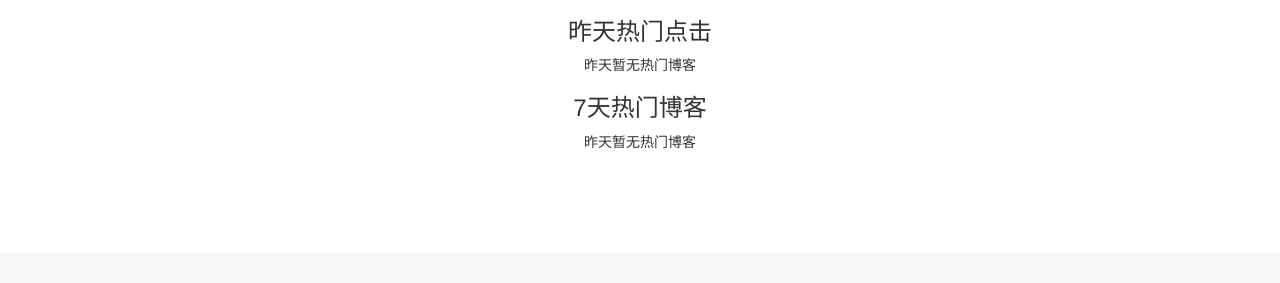
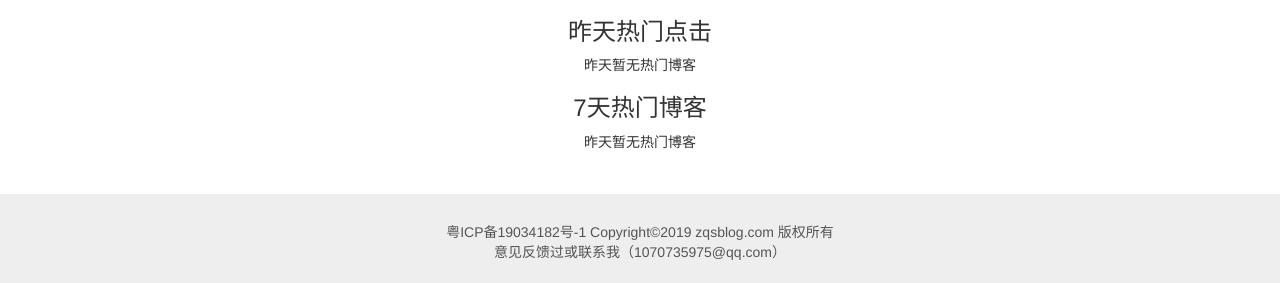
Before and after one commit to zqs9703/mysite, a Django app: page / in a window 1280 px wide. Shown: the part 547-830 px from the top of the page. Before the commit the page ends 696 px from the top, so only its background shows below. Run offline with Django 3.2, Linux system fonts and the light colour scheme; data comes from the database, SQL or seed files in the repository; parts of the project's set-up code (start-up, migrations or seed data) failed here and were passed over; some libraries are stand-ins or nearby versions.

Commit message:
添加SSL配置，添加底部备案信息

```diff
--- a/static/base.css
+++ b/static/base.css
@@ -13,3 +13,17 @@ ul {
 ul.navbar-right {
     margin-right: 0;
 }
+
+div.footer {
+    margin-top: 3em;
+    background-color: #eee;
+    color: #555;
+}
+div.website-info {
+    text-align: center;
+    padding-top: 2em;
+    padding-bottom: 1.5em;
+}
+div.website-info p{
+    margin-bottom: 0;
+}
--- a/templates/base.html
+++ b/templates/base.html
@@ -68,6 +68,14 @@
 
     {% block content %}{% endblock %}
 
+    <!-- footer -->
+    <div class="footer">
+        <div class="website-info">
+            <p>粤ICP备19034182号-1 Copyright©2019 zqsblog.com 版权所有</p>
+            <p>意见反馈过或联系我（1070735975@qq.com）</p>
+        </div>
+    </div>
+
     <!-- Modal -->
     <div class="modal fade" id="login_modal" tabindex="-1" role="dialog">
         <div class="modal-dialog modal-sm" role="document">
--- a/templates/home.html
+++ b/templates/home.html
@@ -7,7 +7,7 @@
 
 {% block header_extends %}
     <link rel="stylesheet"  href="{% static 'home.css' %}">
-    <script src="http://cdn.hcharts.cn/highcharts/highcharts.js"></script>
+    <script src="//cdn.hcharts.cn/highcharts/highcharts.js"></script>
 {% endblock %}
 
 {% block nav_home_active %}active{% endblock %}
```
Also changed, not shown: 1 other file.
